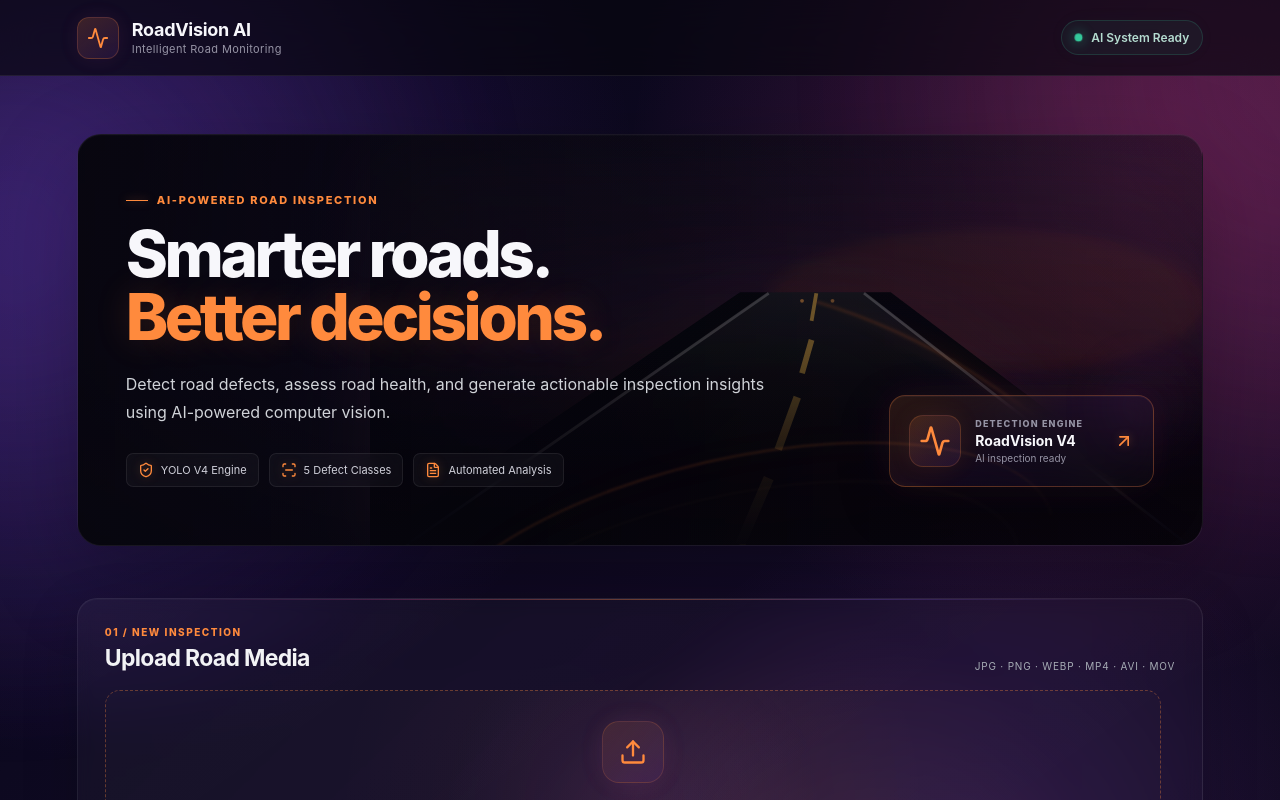
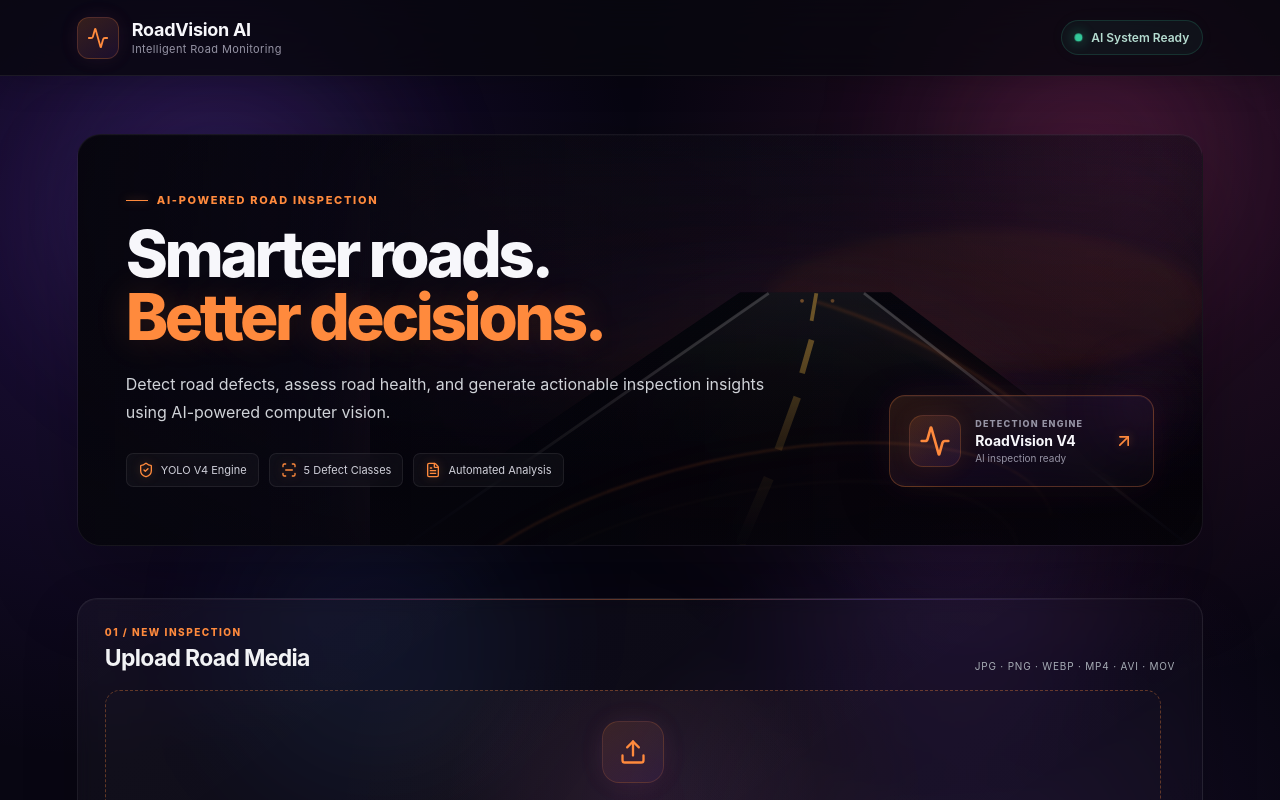
Before and after one commit to Sisir-Pradhan07/RoadVision-AI, a React (Vite) app in the folder dashboard/: page / in a window 1280 px wide. Shown: the top 800 px of the page. Built offline with nearby package versions, Linux system fonts and the light colour scheme.

Commit message:
Fix sticky header and full-page background

```diff
--- a/dashboard/src/App.css
+++ b/dashboard/src/App.css
@@ -69,41 +69,33 @@ button {
 .app {
   min-height: 100vh;
   position: relative;
-  overflow: hidden;
+  overflow-x: clip;
 
   background:
     radial-gradient(
       circle at 8% 12%,
-      rgba(124, 58, 237, 0.28),
+      rgba(124, 58, 237, 0.18),
       transparent 27%
     ),
     radial-gradient(
       circle at 88% 10%,
-      rgba(236, 72, 153, 0.24),
+      rgba(236, 72, 153, 0.15),
       transparent 25%
     ),
     radial-gradient(
       circle at 76% 48%,
-      rgba(168, 85, 247, 0.17),
+      rgba(168, 85, 247, 0.10),
       transparent 28%
     ),
     radial-gradient(
       circle at 18% 78%,
-      rgba(59, 130, 246, 0.13),
+      rgba(59, 130, 246, 0.08),
       transparent 28%
     ),
     radial-gradient(
       circle at 58% 92%,
-      rgba(255, 138, 61, 0.13),
+      rgba(255, 138, 61, 0.08),
       transparent 30%
-    ),
-    linear-gradient(
-      135deg,
-      #070611 0%,
-      #0d0920 25%,
-      #140b27 48%,
-      #110a20 70%,
-      #090711 100%
     );
 }
 
@@ -114,9 +106,10 @@ button {
 .app::before {
   content: "";
 
-  position: absolute;
-  inset: -25%;
-
+  position: fixed;
+  inset: 0;
+  width: 100vw;
+  height: 100vh;
   pointer-events: none;
   z-index: 0;
 
@@ -179,9 +172,10 @@ button {
 .app::after {
   content: "";
 
-  position: absolute;
+  position: fixed;
   inset: 0;
-
+  width: 100vw;
+  height: 100vh;
   pointer-events: none;
   z-index: 0;
 
@@ -869,19 +863,21 @@ button {
   align-items: center;
   justify-content: space-between;
 
+  position: sticky;
+  top: 0;
+  z-index: 100;
+
   border-bottom:
     1px solid rgba(255, 255, 255, 0.07);
 
   background:
-    rgba(8, 7, 15, 0.68);
-
-  backdrop-filter: blur(20px);
-
-  position: sticky;
-
-  top: 0;
-
-  z-index: 20;
+    rgba(8, 7, 15, 0.78);
+
+  backdrop-filter: blur(22px);
+  -webkit-backdrop-filter: blur(22px);
+
+  box-shadow:
+    0 8px 30px rgba(0, 0, 0, 0.16);
 }
 
 .brand {
--- a/dashboard/src/index.css
+++ b/dashboard/src/index.css
@@ -14,7 +14,27 @@
 }
 
 html {
-  background: #080612;
+  min-width: 320px;
+  min-height: 100%;
+  background:
+    radial-gradient(
+      circle at 8% 8%,
+      rgba(124, 58, 237, 0.22),
+      transparent 28%
+    ),
+    radial-gradient(
+      circle at 90% 8%,
+      rgba(236, 72, 153, 0.18),
+      transparent 26%
+    ),
+    linear-gradient(
+      135deg,
+      #070611 0%,
+      #0d0920 30%,
+      #120a24 55%,
+      #090711 100%
+    );
+
   scroll-behavior: smooth;
 }
 
@@ -23,7 +43,22 @@ body {
   min-width: 320px;
   min-height: 100vh;
 
-  background: #080612;
+  background:
+    radial-gradient(
+      circle at 12% 20%,
+      rgba(79, 70, 229, 0.12),
+      transparent 25%
+    ),
+    radial-gradient(
+      circle at 85% 25%,
+      rgba(219, 39, 119, 0.10),
+      transparent 25%
+    ),
+    #080612;
+
+  color: #f7f7fb;
+
+  overflow-x: hidden;
 }
 
 #root {
```
